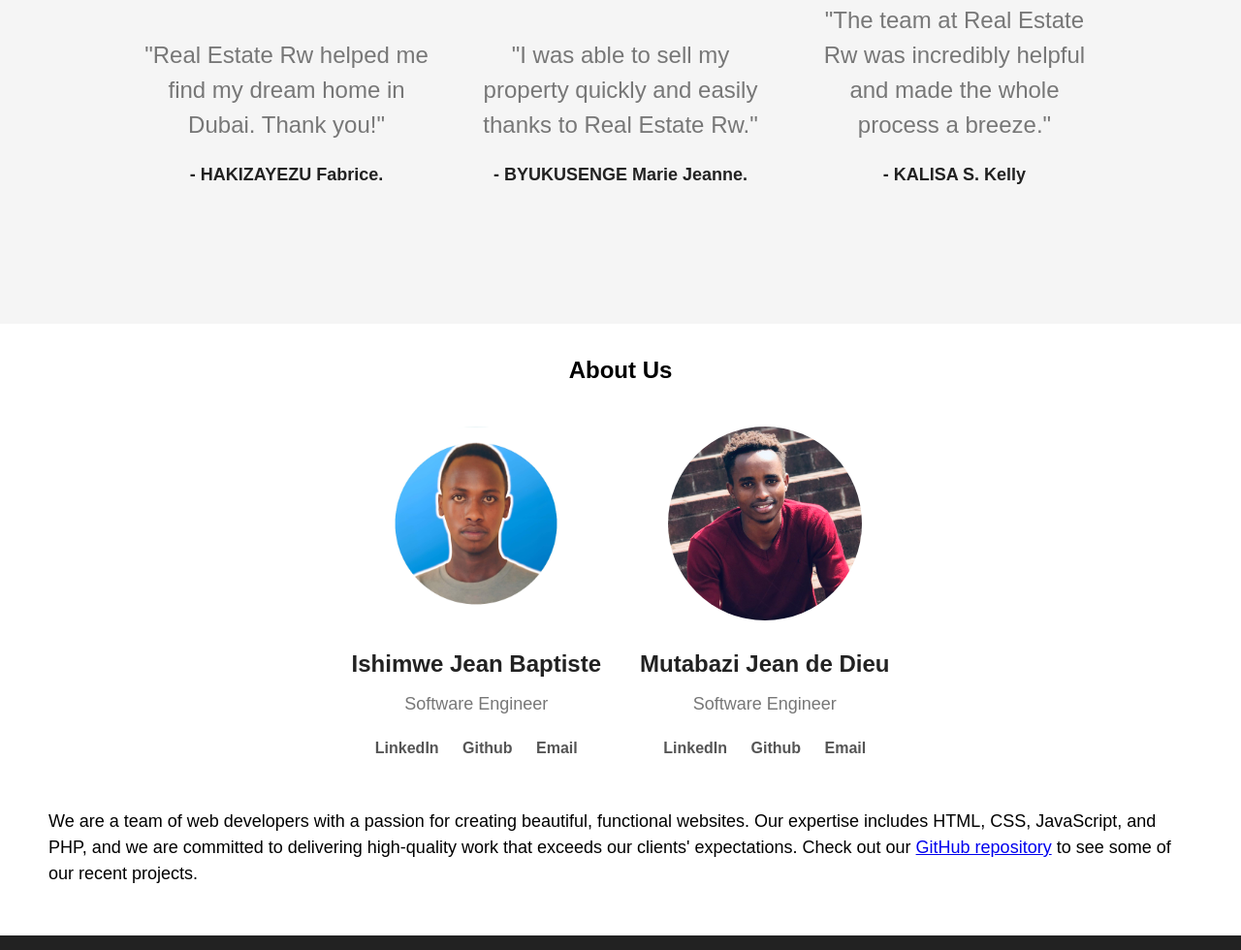
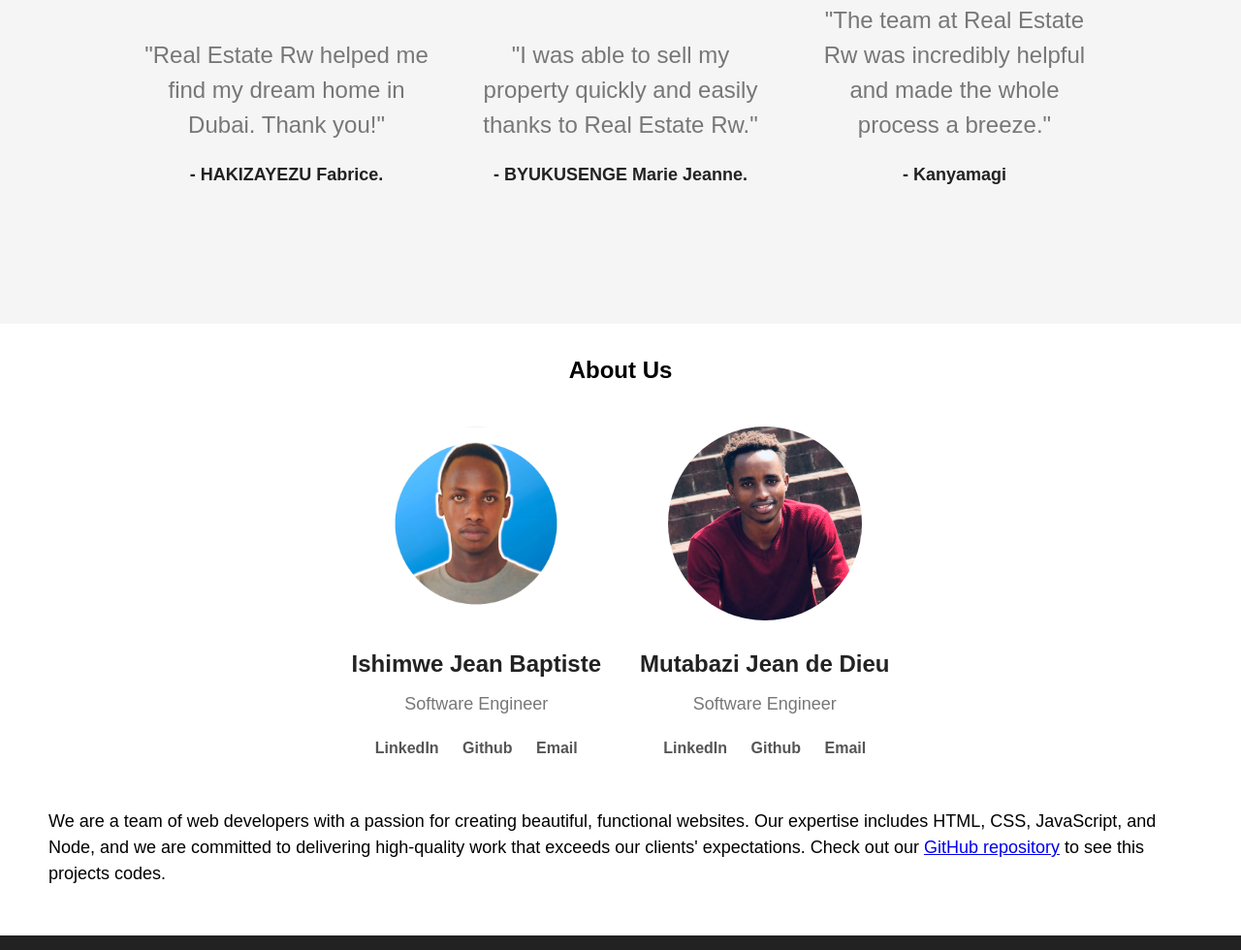
Before and after one commit to hbapte/Real-Estate-Rw-landing-page, a plain HTML site: page index.html in a window 1280 px wide. Shown: the part 1592-2572 px from the top of the page at 97% size. Drawn offline with Linux system fonts and the light colour scheme.

Commit message:
Updating index

```diff
--- a/index.html
+++ b/index.html
@@ -57,7 +57,7 @@
 			</div>
 			<div class="testimonial">
 				<blockquote>"The team at Real Estate Rw was incredibly helpful and made the whole process a breeze."</blockquote>
-				<p>- KALISA S. Kelly</p>
+				<p>- Kanyamagi</p>
 			</div>
 		</section>
 
@@ -88,7 +88,7 @@
 			  </div>
 
 				  <div class="about-text">
-					<p>We are a team of web developers with a passion for creating beautiful, functional websites. Our expertise includes HTML, CSS, JavaScript, and PHP, and we are committed to delivering high-quality work that exceeds our clients' expectations. Check out our <a href="https://github.com/mutabazi-00/real-estate">GitHub repository</a> to see some of our recent projects.</p>
+					<p>We are a team of web developers with a passion for creating beautiful, functional websites. Our expertise includes HTML, CSS, JavaScript, and Node, and we are committed to delivering high-quality work that exceeds our clients' expectations. Check out our <a href="https://github.com/mutabazi-00/real-estate">GitHub repository</a> to see this projects codes.</p>
 
 			  </div>
 
```
